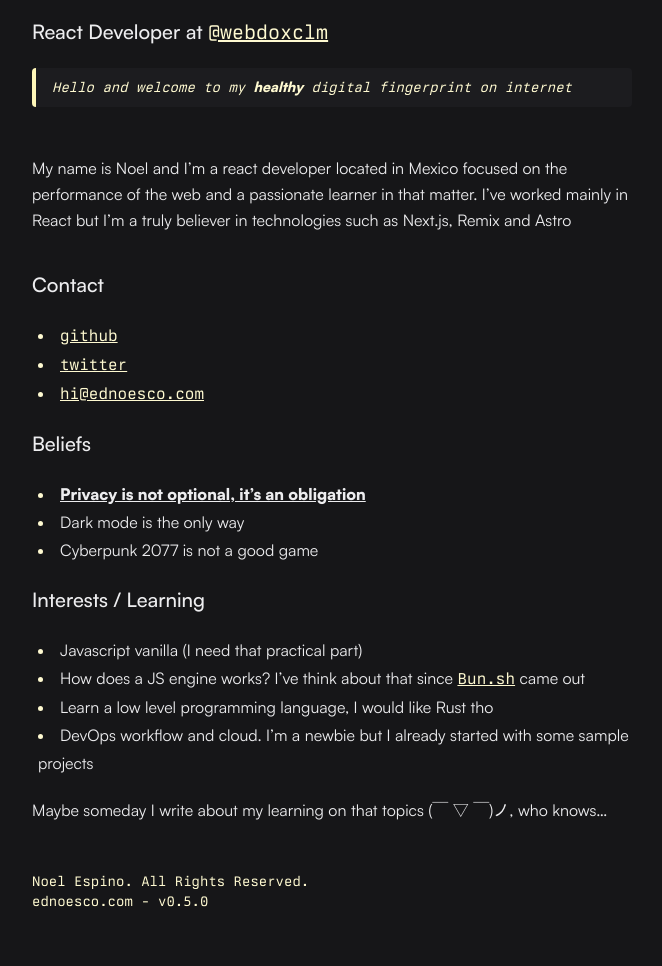
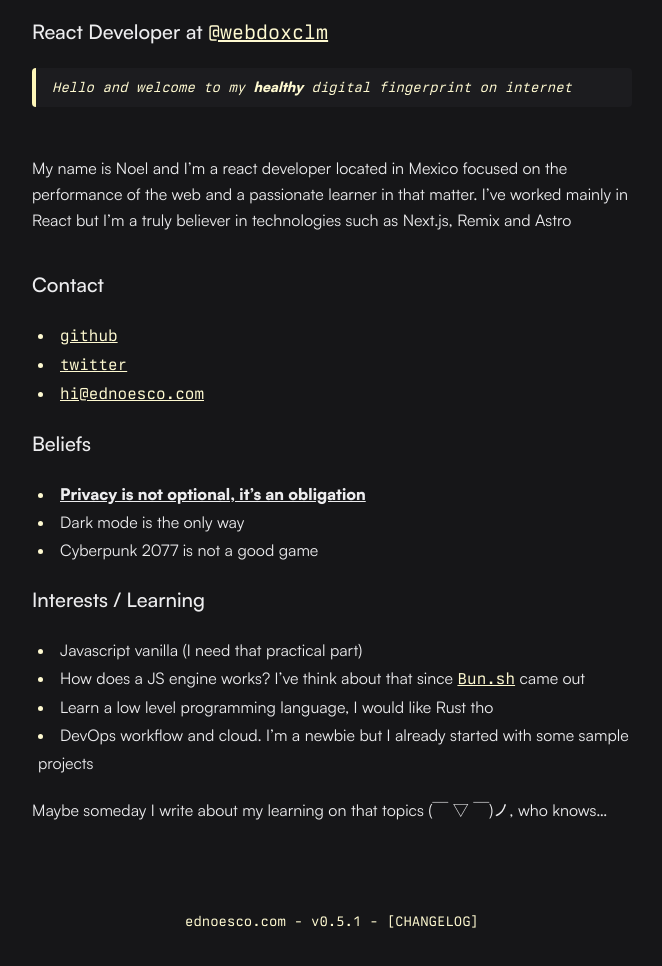
Before and after one commit to slingercode/ednoesco.com, an Astro site: page / in a window 1280 px wide. Shown: the part 124-1090 px from the top of the page, without its empty margins (308-970 px from the left). Built offline with nearby package versions, Linux system fonts and the light colour scheme; Astro itself is replaced by a stand-in of ours.

Commit message:
Prettier with pluggins (astro, tailwind)

```diff
--- a/src/components/footer.astro
+++ b/src/components/footer.astro
@@ -1,4 +1,11 @@
-<footer class="py-2 md:py-5 font-mono text-sm text-ednoesco-accent-high">
-  <p>Noel Espino. All Rights Reserved.</p>
-  <p>ednoesco.com - v0.5.0</p>
+<footer
+  class="mt-10 py-2 text-center font-mono text-sm text-ednoesco-accent-high md:py-5"
+>
+  <p>
+    ednoesco.com - v0.5.1 - <a
+      href="/changelog"
+      class="font-mono text-ednoesco-accent-high hover:text-ednoesco-accent-low hover:underline"
+      >[CHANGELOG]</a
+    >
+  </p>
 </footer>
--- a/src/components/header.astro
+++ b/src/components/header.astro
@@ -1,4 +1,4 @@
-<header class="w-full flex justify-end py-2">
+<header class="flex w-full justify-end py-2">
   <a
     href="/"
     class="pr-5 font-mono text-ednoesco-accent-high hover:text-ednoesco-accent-low hover:underline"
--- a/src/layouts/layout.astro
+++ b/src/layouts/layout.astro
@@ -11,7 +11,7 @@ export type Props = {
 const { title, description } = Astro.props;
 ---
 
-<!DOCTYPE html>
+<!doctype html>
 <html lang="en">
   <head>
     <meta charset="UTF-8" />
@@ -25,7 +25,7 @@ const { title, description } = Astro.props;
   </head>
 
   <body
-    class="text-ednoesco-primary bg-ednoesco-background p-5 max-w-screen-sm mx-auto"
+    class="mx-auto max-w-screen-sm bg-ednoesco-background p-5 text-ednoesco-primary"
   >
     <Header />
 
```
Also changed, not shown: package.json (+5 -5 lines), pnpm-lock.yaml, src/content/changelog/changelog.md, 1 other file.
